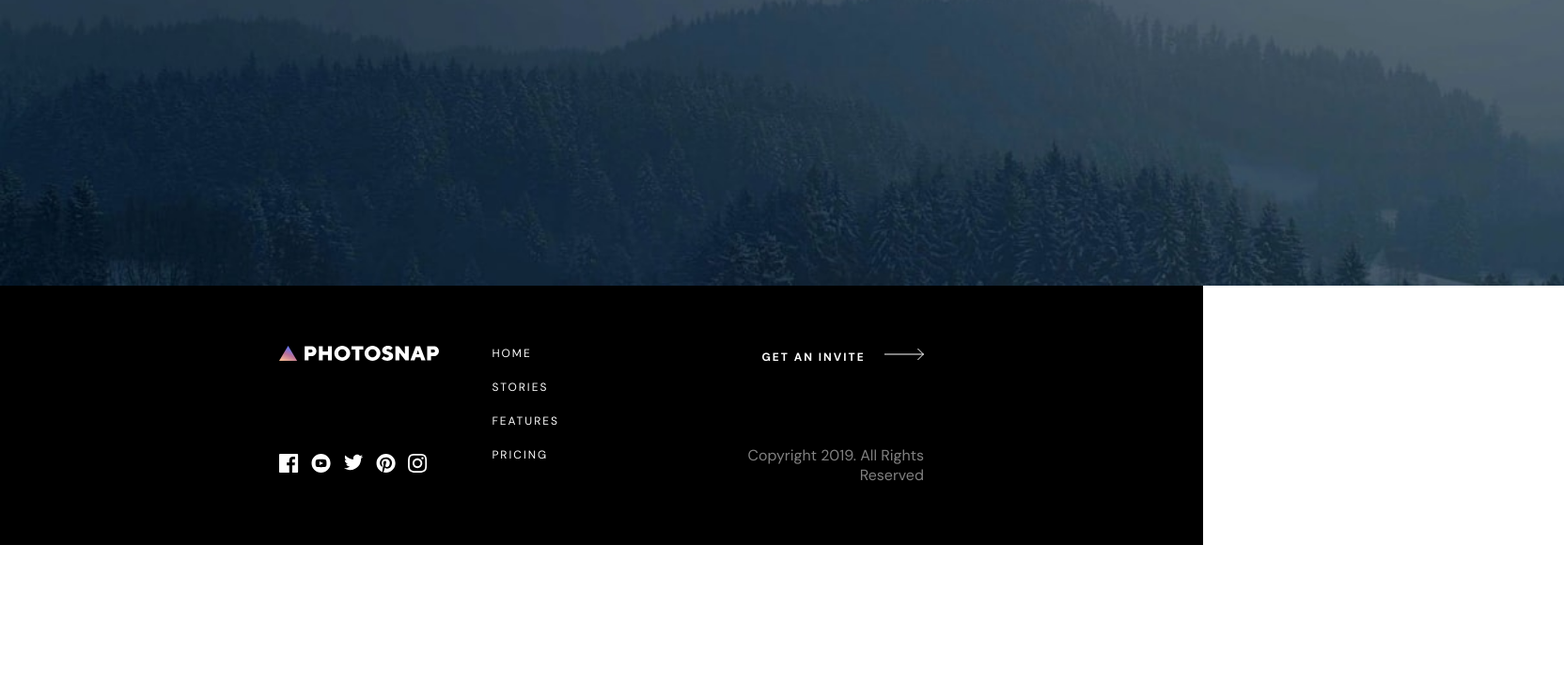
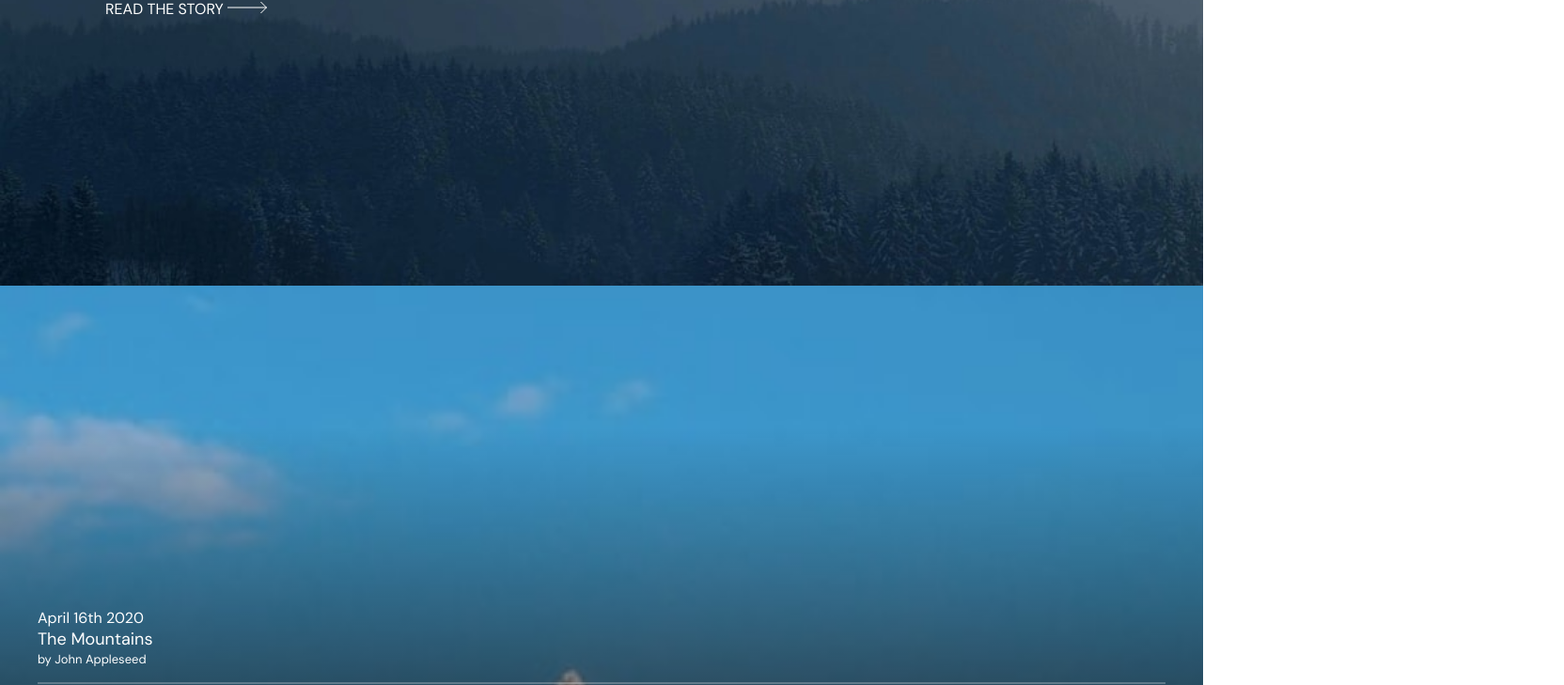
Before and after one commit to MrNicholson85/photosnap, a Vue app: page /stories in a window 1280 px wide. Shown: the part 662-1391 px from the top of the page at 94% size, 1664 px wide, since content can reach past the window. Before the commit the page ends 1242 px from the top, so only its background shows below. Built offline with nearby package versions, Linux system fonts and the light colour scheme.

Commit message:
stories page updates

```diff
--- a/src/components/HeroInternal.vue
+++ b/src/components/HeroInternal.vue
@@ -5,7 +5,7 @@
                 <slot class="hero-internal__sub-title" name="subTitle">Module Sub Title</slot>
                 <slot class="hero-internal__title" name="title">Module Title</slot>
                 <slot class="hero-internal__author" name="author">Module Author</slot>
-                <slot class="hero-internal__content" name="content">Module Content</slot>
+                <slot class="hero-internal__copy" name="content">Module Content</slot>
                 <slot class="hero-internal__link" name="link">Module Link</slot>
             </div>
         </div>
@@ -35,21 +35,34 @@
     .hero-internal {
         &__Img {
             height: 650px;
-            width: $desktop;
             background-repeat: no-repeat;
             background-size: cover;
             margin: 0 auto;
             padding: 122px 112px;
+            display: flex;
+            align-items: center;
         }
 
         &__content {
             width: 406px;
             color: $pureWhite;
 
+            h1 {
+                padding-right: 4px;
+            }
+
             p{
                 display: block;
                 font-size: 13px;
+
+            }
+
+            .copy {
+                display: block;
+                opacity: 60%;
             }
         }
+
+
     }
 </style>
--- /dev/null
+++ b/src/components/StoriesGrid.vue
@@ -0,0 +1,139 @@
+<template>
+    <div class="storiesGrid">
+        <div v-for="storyItem in storiesItems" class="storiesGrid__item" :style="{ backgroundImage: `url(${storyItem.icon})` }">
+            <div class="storiesGrid__content">
+                <div class="storiesGrid__content-date">{{ storyItem.date }}</div>
+                <div class="storiesGrid__content-title">{{ storyItem.title }}</div>
+                <div class="storiesGrid__content-author">by {{ storyItem.author }}</div>
+                <div class="storiesGrid__content-divider"></div>
+                <a href="">Read Story <img :src="arrowWhite"/></a>
+            </div>
+        </div>
+    </div>
+</template>
+<script>
+import arrowWhite from '../assets/images/arrow-white.svg';
+
+export default {
+    data () {
+        return {
+            storiesItems: [
+                {date: 'April 16th 2020', title: 'The Mountains', author: 'John Appleseed', icon: require('../assets/images/mountains.jpg')},
+                {date: 'April 14th 2020', title: 'Sunset Cityscapes', author: 'Benjamin Cruz', icon: require('../assets/images/cityscapes.jpg')},
+                {date: 'April 11th 2020', title: '18 Days Voyage', author: ' Alexei Borodin', icon: require('../assets/images/18-days-voyage.jpg')},
+                {date: 'April 9th 2020', title: 'Architecturals', author: 'Samantha Brooke', icon: require('../assets/images/architecturals.jpg')},
+
+                {date: 'April 7th 2020', title: 'World Tour 2019', author: 'Timothy Wagner', icon: require('../assets/images/world-tour.jpg')},
+                {date: 'April 3rd 2020', title: 'Unforeseen Corners', author: 'William Malcolm', icon: require('../assets/images/unforeseen-corners.jpg')},
+                {date: 'March 29th 2020', title: 'King on Africa: Part II', author: 'Tim Hillenburg', icon: require('../assets/images/king-on-africa.jpg')},
+                {date: 'March 21th 2020', title: 'The Trip to Nowhere', author: 'Felicia Rourke', icon: require('../assets/images/trip-to-nowhere.jpg')},
+
+                {date: 'March 19th 2020', title: 'Rage of The Sea', author: 'Mohammed Abdul', icon: require('../assets/images/rage-of-the-sea.jpg')},
+                {date: 'March 16th 2020', title: 'Running Free', author: 'Michellez', icon: require('../assets/images/running-free.jpg')},
+                {date: 'March 11th 2020', title: 'Behind the Waves', author: 'Lamarr Wilson', icon: require('../assets/images/behind-the-waves.jpg')},
+                {date: 'March 9th 2020', title: 'Calm Waters', author: 'Samantha Brooke', icon: require('../assets/images/calm-waters.jpg')},
+
+                {date: 'March 5th 2020', title: 'The Mountains', author: 'Benjamin Cruz', icon: require('../assets/images/milky-way.jpg')},
+                {date: 'March 4th 2020', title: 'Sunset Cityscapes', author: 'Mohammed Abdul', icon: require('../assets/images/dark-forest.jpg')},
+                {date: 'March 1st 2020', title: '18 Days Voyage', author: 'Michelle', icon: require('../assets/images/somwarpet.jpg')},
+                {date: 'February 25th 2020', title: 'Architecturals', author: 'William Malcolm', icon: require('../assets/images/land-of-dreams.jpg')},
+            ],
+            arrowWhite
+        }
+    }
+}
+</script>
+<style lang="scss">
+    @import '../assets/styles/variable.scss';
+
+    .storiesGrid {
+        display: grid;
+        grid-template-columns: 100%;
+        margin: 0 auto;
+
+        @media(min-width: $desktop) {
+            grid-template-columns: repeat(4, 25%);
+            width: $desktop;
+        }
+
+
+        &__item {
+            position: relative;
+            height: 375px;
+            background-size: cover;
+            background-repeat: no-repeat;
+            display: flex;
+            align-items: self-end;
+            border-bottom: none;
+            transition: all .2s ease-in-out;
+            z-index: 1;
+
+            @media(min-width: $tablet) {
+                height: 500px;
+            }
+
+            &:hover {
+                transform: translateY(-24px);
+
+                &::after {
+                    content: "";
+                    position: absolute;
+                    height: 6px;
+                    background: $mainAccent;
+                    width: 100%;
+                    z-index: 2;
+                }
+            }
+
+            &::before {
+                content: "";
+                background: linear-gradient(180deg, rgba(0, 0, 0, 0.0001) 0.27%, rgba(0, 0, 0, 0.661222) 100%);
+                height: 350px;
+                width: 100%;
+                position: absolute;
+                z-index: 1;
+            }
+        }
+
+        &__content {
+            width: 100%;
+            padding: 40px;
+            color: $pureWhite;
+            position: relative;
+            z-index: 2;
+
+            @media(min-width: $tablet) {
+
+            }
+
+            &-title {
+                font-size: 18px;
+                line-height: 25px;
+            }
+
+            &-author {
+                font-size: 13px;
+            }
+
+            &-divider {
+                width: 100%;
+                height: 2px;
+                background: #FFFFFF;
+                opacity: 0.25;
+                margin-bottom: 20px;
+                margin-top: 16px;
+            }
+
+            a {
+                display: flex;
+                justify-content: space-between;
+                font-size: 12px;
+                color: $pureWhite;
+                text-decoration: none;
+                text-transform: uppercase;
+                letter-spacing: 2px;
+                align-items: center;
+            }
+        }
+    }
+</style>
--- a/src/views/Stories.vue
+++ b/src/views/Stories.vue
@@ -15,22 +15,33 @@
           </p>
         </template>
         <template #content>
-          <p>The dissected plateau area, while not actually made up of geological mountains, is popularly called "mountains," especially in eastern Kentucky and West Virginia, and while the ridges are not high, the terrain is extremely rugged.</p>
+          <p class="copy">The dissected plateau area, while not actually made up of geological mountains, is popularly called "mountains," especially in eastern Kentucky and West Virginia, and while the ridges are not high, the terrain is extremely rugged.</p>
         </template>
         <template #link>
           <div>
-            READ THE STORY
+            READ THE STORY <img :src="arrowWhite" />
           </div>
         </template>
       </heroInternal>
+      <StoriesGrid/>
   </div>
 </template>
 
 <script>
 import heroInternal from '@/components/HeroInternal';
+import storiesGrid from '@/components/StoriesGrid.vue';
+
+import arrowWhite from '../assets/images/arrow-white.svg';
+import StoriesGrid from '../components/StoriesGrid.vue';
+
 
 export default {
-  components: { heroInternal }
+  components: { heroInternal, storiesGrid, StoriesGrid },
+  data () {
+    return {
+      arrowWhite
+    }
+  }
 }
 </script>
 <style lang="scss">
```
